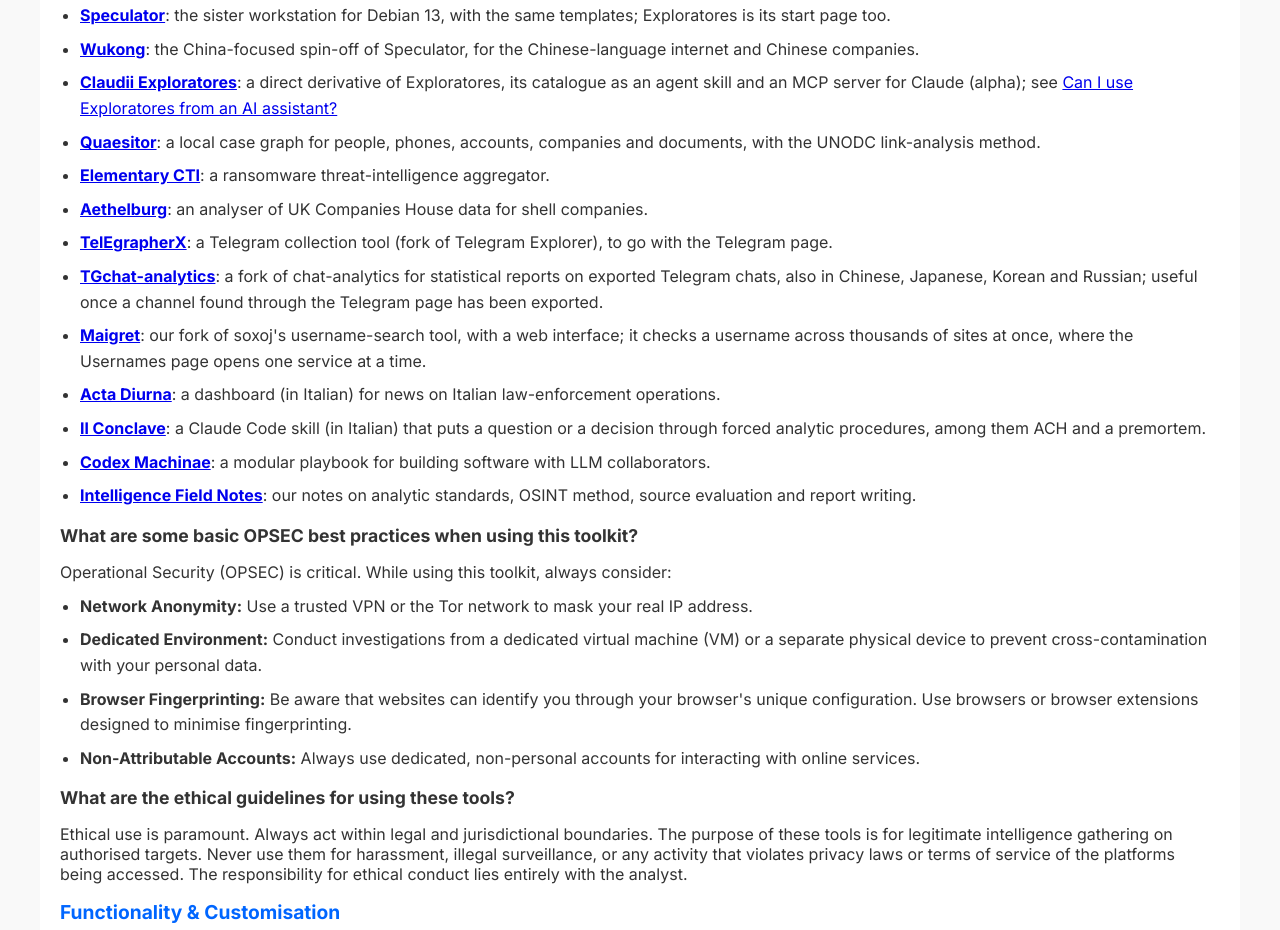
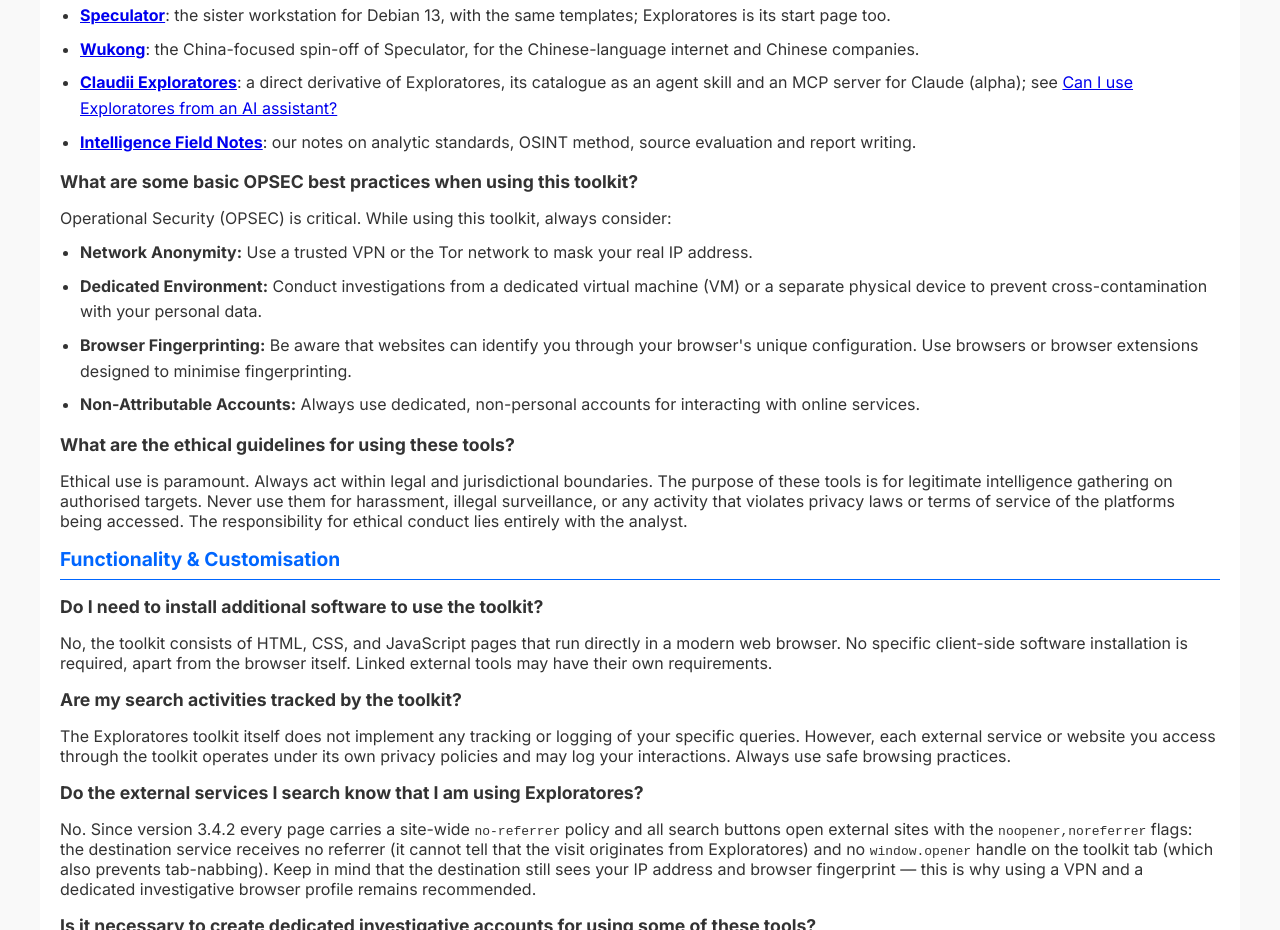
Before and after one commit to SOsintOps/Exploratores, a plain HTML site: page pages/faq.html in a window 1280 px wide. Shown: the part 3657-4587 px from the top of the page. Drawn offline with Linux system fonts and the light colour scheme.

Commit message:
docs: related projects limited to the ones actually linked to this repository

```diff
--- a/pages/faq.html
+++ b/pages/faq.html
@@ -155,15 +155,6 @@
         <li><strong><a href="https://github.com/SOsintOps/Speculator-Project" target="_blank" rel="noopener noreferrer">Speculator</a></strong>: the sister workstation for Debian 13, with the same templates; Exploratores is its start page too.</li>
         <li><strong><a href="https://github.com/SOsintOps/Wukong" target="_blank" rel="noopener noreferrer">Wukong</a></strong>: the China-focused spin-off of Speculator, for the Chinese-language internet and Chinese companies.</li>
         <li><strong><a href="https://github.com/SOsintOps/claudii-exploratores" target="_blank" rel="noopener noreferrer">Claudii Exploratores</a></strong>: a direct derivative of Exploratores, its catalogue as an agent skill and an MCP server for Claude (alpha); see <a href="#q-ai-assistant">Can I use Exploratores from an AI assistant?</a></li>
-        <li><strong><a href="https://github.com/SOsintOps/quaesitor" target="_blank" rel="noopener noreferrer">Quaesitor</a></strong>: a local case graph for people, phones, accounts, companies and documents, with the UNODC link-analysis method.</li>
-        <li><strong><a href="https://github.com/SOsintOps/elementary-CTI" target="_blank" rel="noopener noreferrer">Elementary CTI</a></strong>: a ransomware threat-intelligence aggregator.</li>
-        <li><strong><a href="https://github.com/SOsintOps/Aethelburg-project" target="_blank" rel="noopener noreferrer">Aethelburg</a></strong>: an analyser of UK Companies House data for shell companies.</li>
-        <li><strong><a href="https://github.com/SOsintOps/TelEgrapherX" target="_blank" rel="noopener noreferrer">TelEgrapherX</a></strong>: a Telegram collection tool (fork of Telegram Explorer), to go with the Telegram page.</li>
-        <li><strong><a href="https://github.com/SOsintOps/TGchat-analytics" target="_blank" rel="noopener noreferrer">TGchat-analytics</a></strong>: a fork of chat-analytics for statistical reports on exported Telegram chats, also in Chinese, Japanese, Korean and Russian; useful once a channel found through the Telegram page has been exported.</li>
-        <li><strong><a href="https://github.com/SOsintOps/maigret" target="_blank" rel="noopener noreferrer">Maigret</a></strong>: our fork of soxoj's username-search tool, with a web interface; it checks a username across thousands of sites at once, where the Usernames page opens one service at a time.</li>
-        <li><strong><a href="https://github.com/SOsintOps/acta-diurna" target="_blank" rel="noopener noreferrer">Acta Diurna</a></strong>: a dashboard (in Italian) for news on Italian law-enforcement operations.</li>
-        <li><strong><a href="https://github.com/SOsintOps/il-conclave" target="_blank" rel="noopener noreferrer">Il Conclave</a></strong>: a Claude Code skill (in Italian) that puts a question or a decision through forced analytic procedures, among them ACH and a premortem.</li>
-        <li><strong><a href="https://github.com/SOsintOps/codex-machinae" target="_blank" rel="noopener noreferrer">Codex Machinae</a></strong>: a modular playbook for building software with LLM collaborators.</li>
         <li><strong><a href="https://github.com/SOsintOps/intelligence-field-notes" target="_blank" rel="noopener noreferrer">Intelligence Field Notes</a></strong>: our notes on analytic standards, OSINT method, source evaluation and report writing.</li>
       </ul>
     </div>
```
Also changed, not shown: 2 other files.
